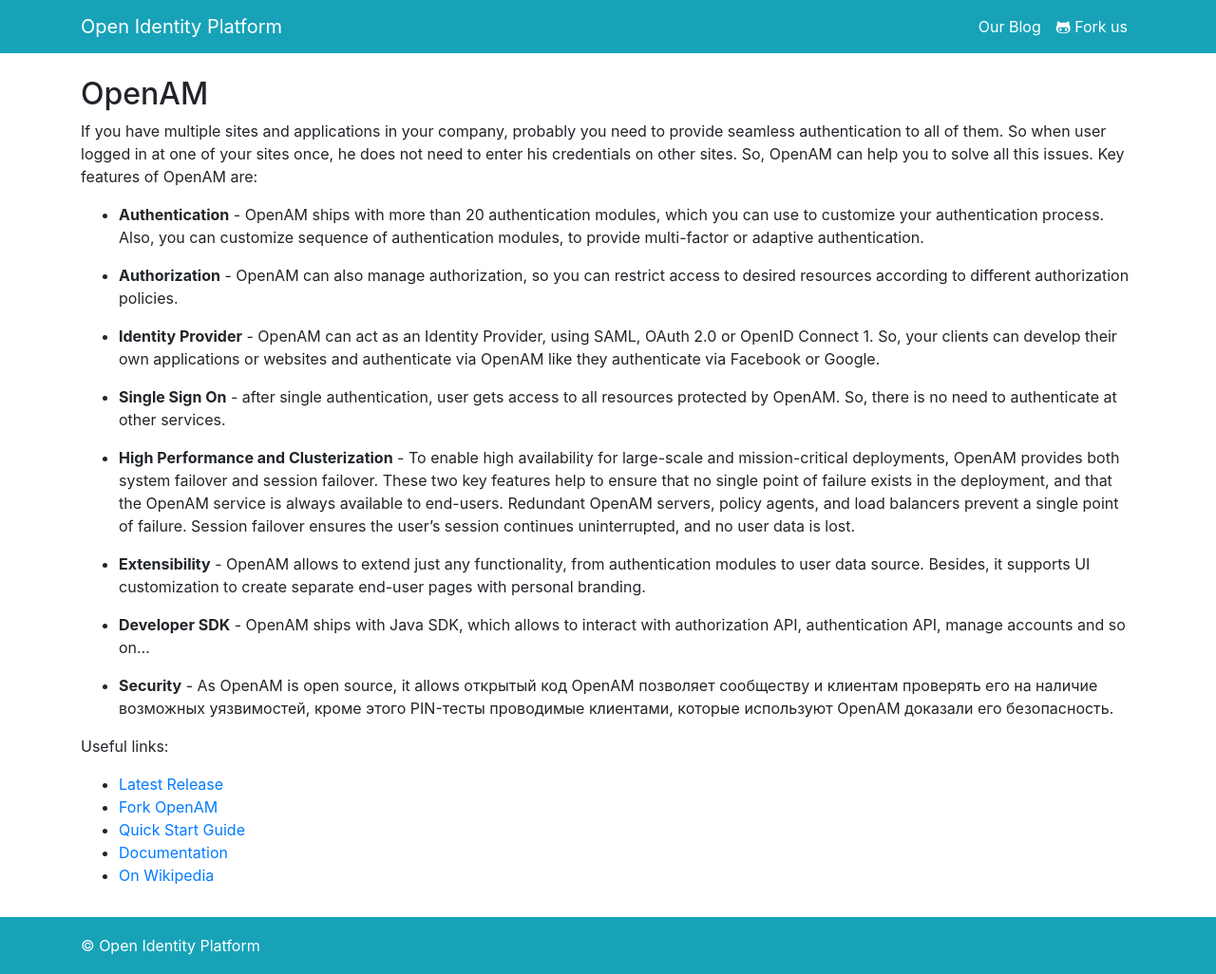
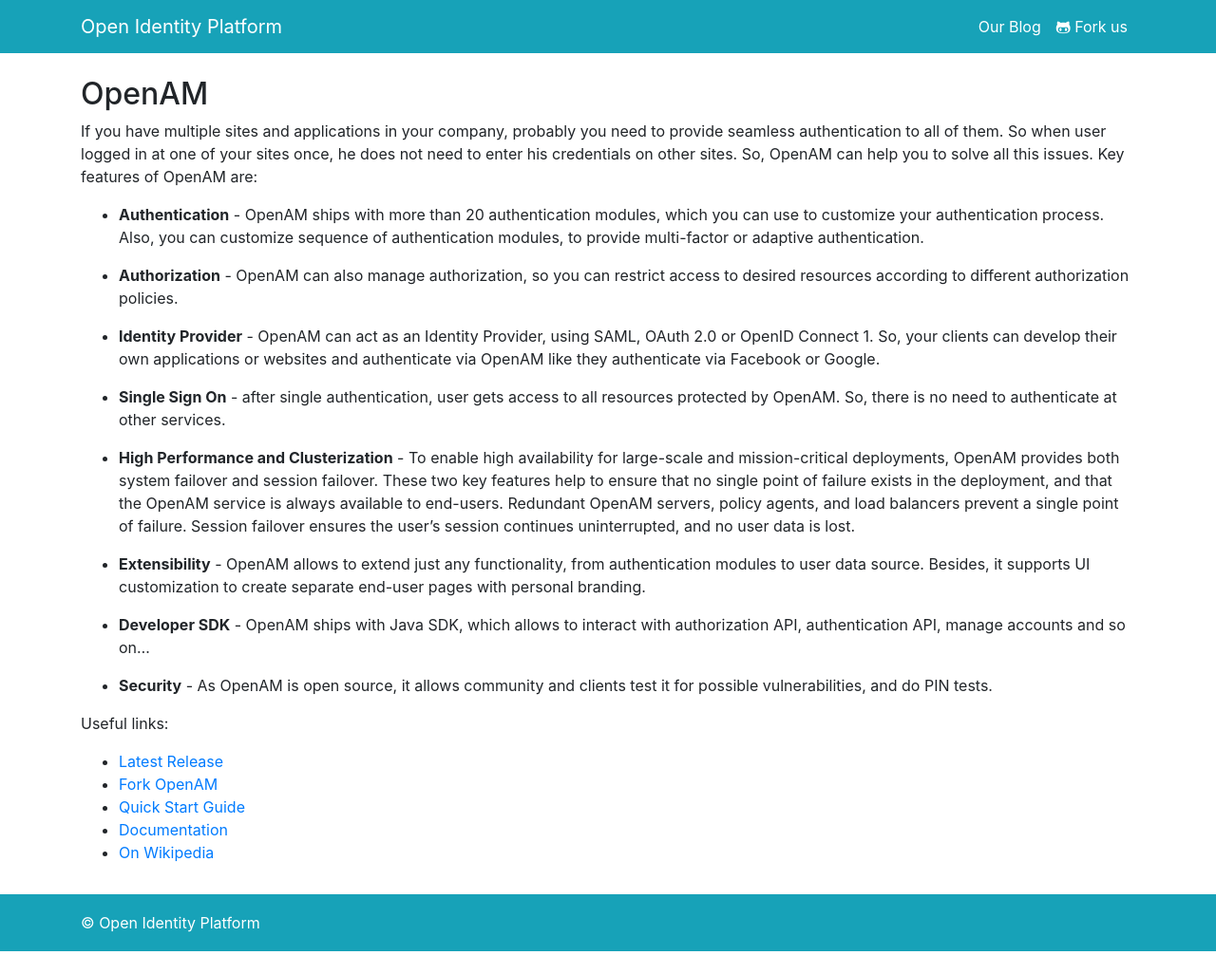
Before and after one commit to OpenIdentityPlatform/OpenIdentityPlatform.org, a Jekyll site: the page built from openam.md, in a window 1280 px wide and 1026 px high. Shown: the whole window at 95% size. Built offline with Jekyll 4.4.1, drawn with Linux system fonts in a browser that asks for light colours.

Commit message:
responsive main page

```diff
--- a/index.html
+++ b/index.html
@@ -8,7 +8,7 @@
 <p>Access management, identity management, user-managed access, directory services, and identity gateway, designed and built as a single, unified platform:</p>
 <div class="row justify-content-center">
   {% for product in site.data.products %}
-  <div class="col-4 d-flex align-items-stretch">
+  <div class="col-md-4 d-flex align-items-stretch col-sm-12">
     <div class="card mb-4">
       <a target="_blank" href="{{product.link}}" class="github-corner" aria-label="View source on GitHub">
                       <svg width="80" height="80" viewBox="0 0 250 250" style="fill:#64CEAA; color:#fff; position: absolute; top: 0; border: 0; right: 0;" aria-hidden="true">
--- a/openam.md
+++ b/openam.md
@@ -22,8 +22,7 @@
 * **Developer SDK** - OpenAM ships with Java SDK, which allows to interact with authorization API, authentication API, manage accounts and so on...
 
 
-* **Security** - As OpenAM is open source, it allows
-открытый код OpenAM позволяет сообществу и клиентам проверять его на наличие возможных уязвимостей, кроме этого PIN-тесты проводимые клиентами, которые используют OpenAM доказали его безопасность.
+* **Security** - As OpenAM is open source, it allows community and clients test it for possible vulnerabilities, and do PIN tests.
 
 
 Useful links:
```
